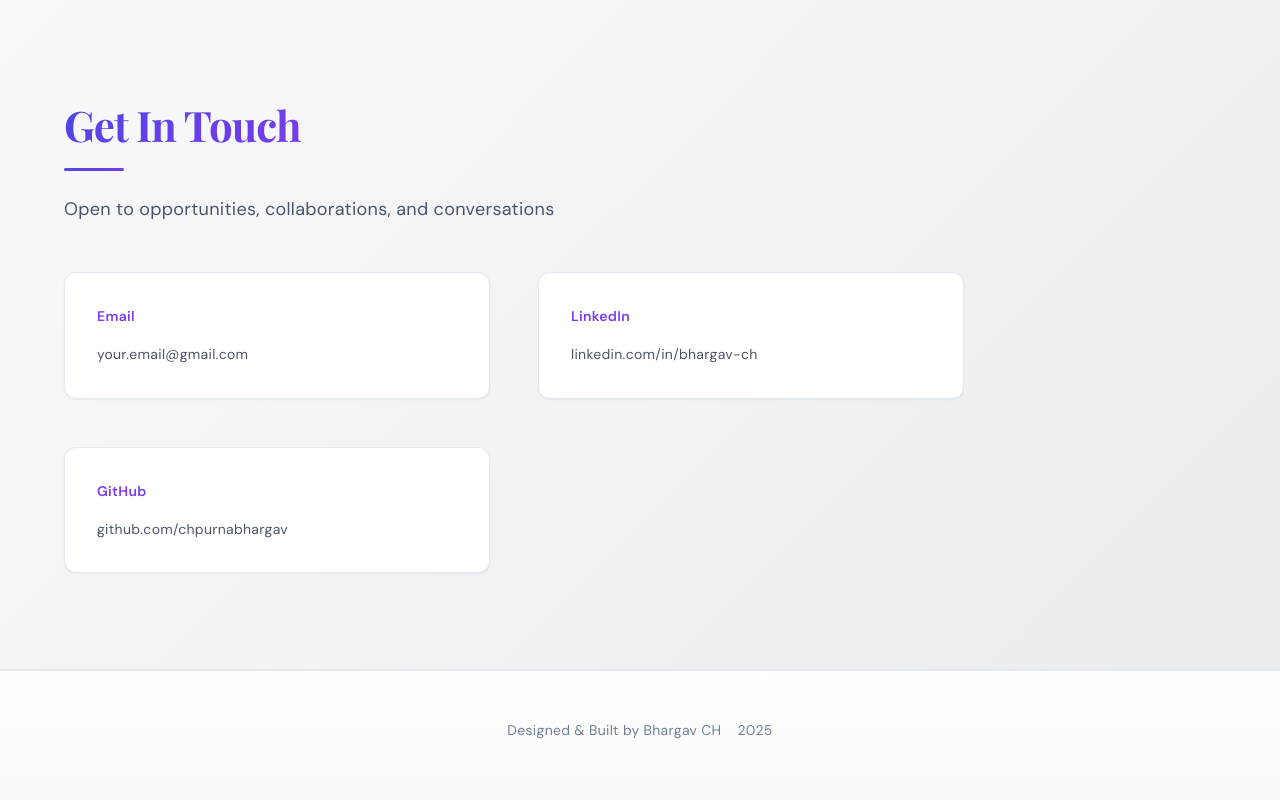
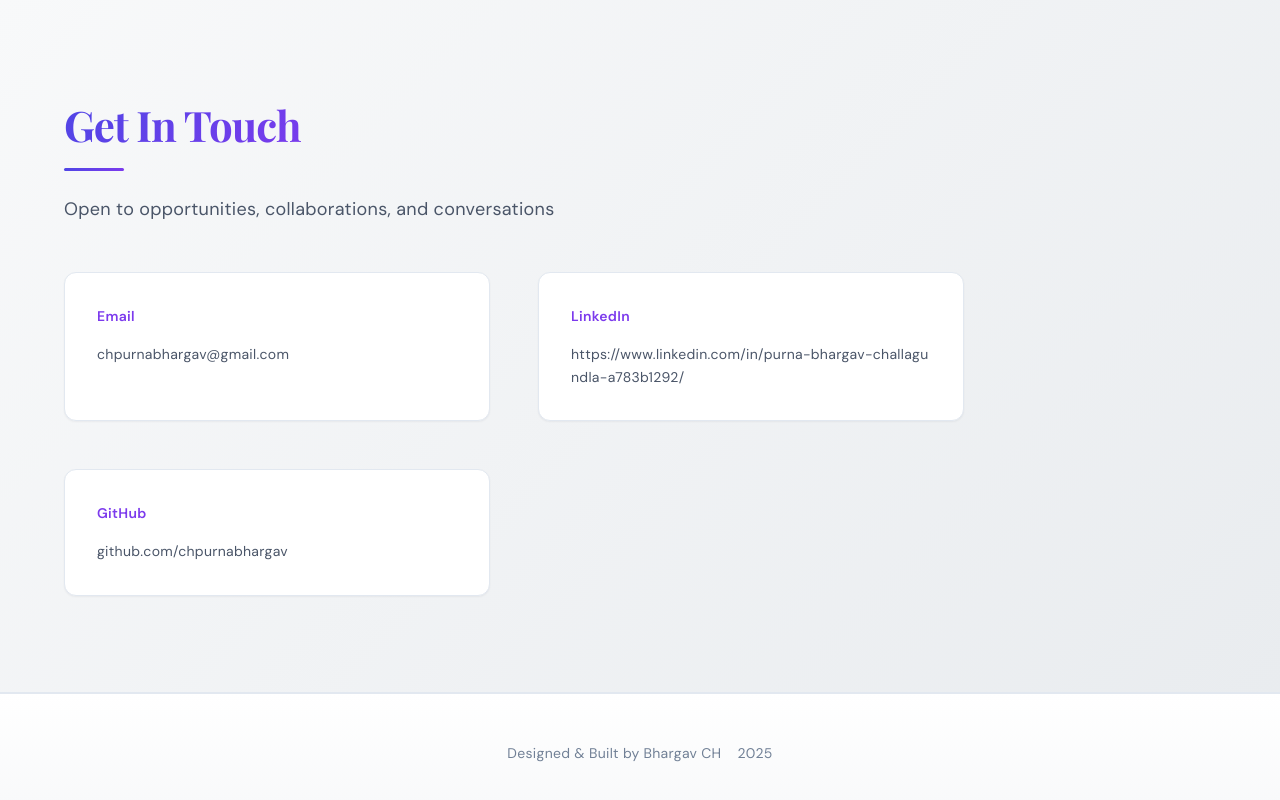
Before and after one commit to chpurnabhargav/Portfolio, a React (Vite) app: page / in a window 1280 px wide. Shown: the part 6391-7191 px from the top of the page. Built offline with nearby package versions, Linux system fonts and the light colour scheme.

Commit message:
updated mail

```diff
--- a/src/HomePage.jsx
+++ b/src/HomePage.jsx
@@ -423,11 +423,11 @@ function HomePage() {
           <div className="contact-content">
             <a href="mailto:chpurnabhargav@gmail.com" className="contact-method">
               <span className="contact-icon">Email</span>
-              <span className="contact-value">your.email@gmail.com</span>
+              <span className="contact-value">chpurnabhargav@gmail.com</span>
             </a>
             <a href="https://www.linkedin.com/in/purna-bhargav-challagundla-a783b1292/" target="_blank" rel="noopener noreferrer" className="contact-method">
               <span className="contact-icon">LinkedIn</span>
-              <span className="contact-value">linkedin.com/in/bhargav-ch</span>
+              <span className="contact-value">https://www.linkedin.com/in/purna-bhargav-challagundla-a783b1292/</span>
             </a>
             <a href="https://github.com/chpurnabhargav" target="_blank" rel="noopener noreferrer" className="contact-method">
               <span className="contact-icon">GitHub</span>
```
